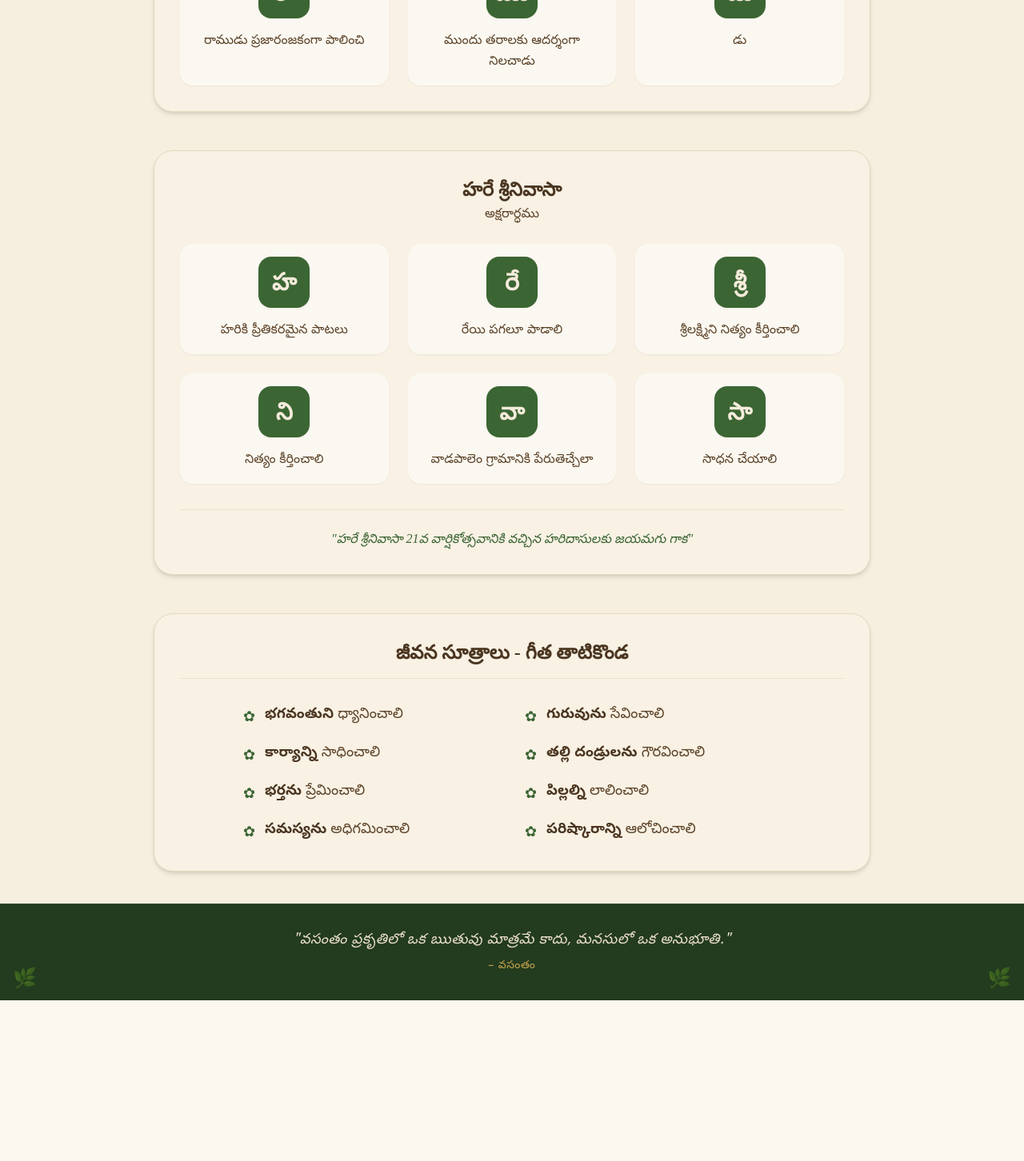
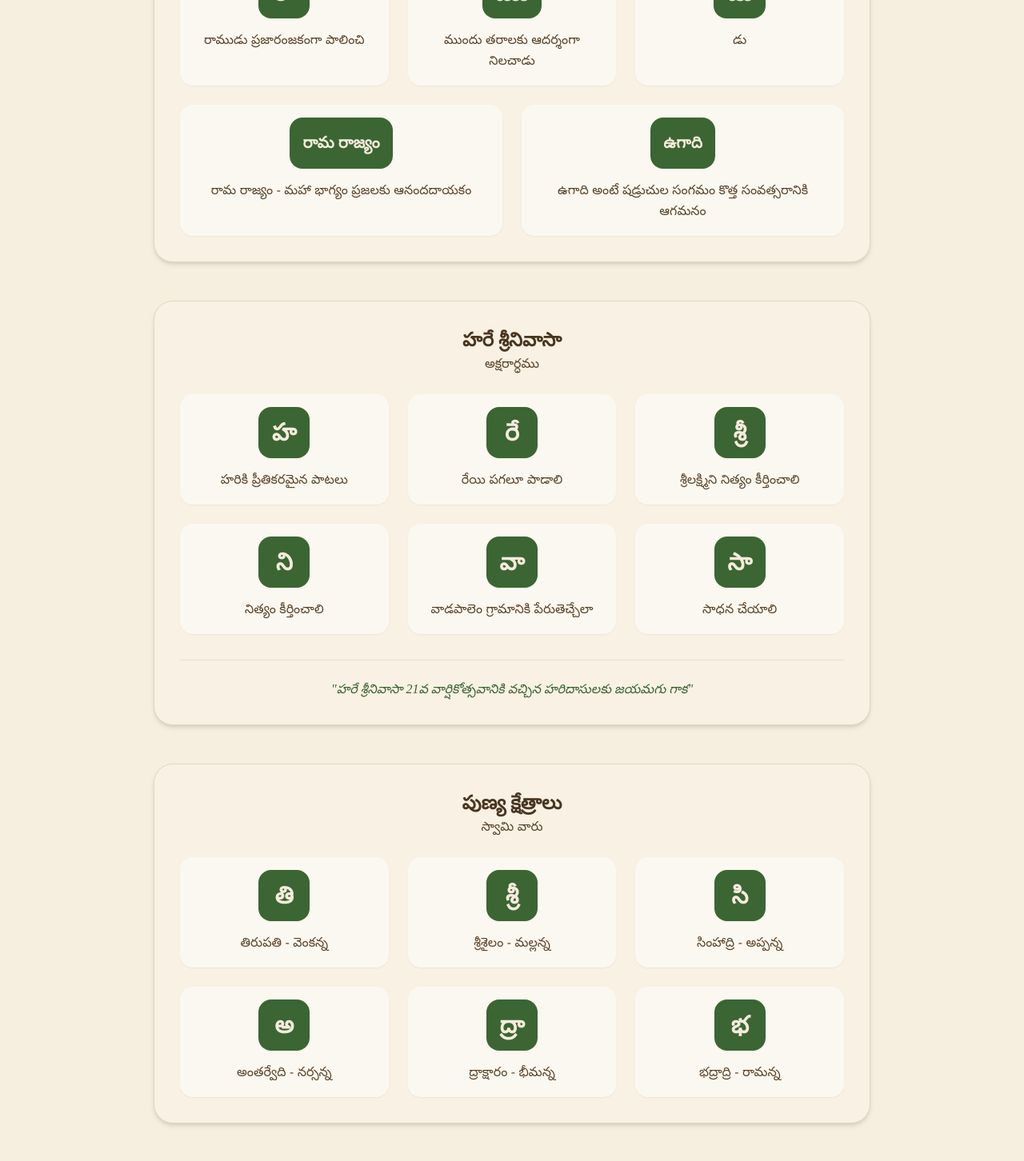
Before and after one commit to kumartatikonda1119/vasantham, a React (Vite) app in the folder frontend/: page /meaning in a window 1280 px wide. Shown: the part 560-2012 px from the top of the page at 80% size. Before the commit the page ends 1811 px from the top, so only its background shows below. Built offline with nearby package versions, Linux system fonts and the light colour scheme; a web font is replaced by a local one.

Commit message:
feat: added new content to commentary and akshara ardham, improved Akshara UI layout

```diff
--- a/frontend/src/data/aksharadata.json
+++ b/frontend/src/data/aksharadata.json
@@ -9,7 +9,9 @@
         { "letter": "ది", "text": "దిన దిన ప్రవర్ధమానంగా ఉండేది ఉగాది" },
         { "letter": "రా", "text": "రాముడు ప్రజారంజకంగా పాలించి" },
         { "letter": "ము", "text": "ముందు తరాలకు ఆదర్శంగా నిలచాడు" },
-        { "letter": "డు", "text": "డు" }
+        { "letter": "డు", "text": "డు" },
+        { "letter": "రామ రాజ్యం", "text": "రామ రాజ్యం - మహా భాగ్యం ప్రజలకు ఆనందదాయకం" },
+        { "letter": "ఉగాది", "text": "ఉగాది అంటే షడ్రుచుల సంగమం కొత్త సంవత్సరానికి ఆగమనం" }
       ]
     },
     {
@@ -23,6 +25,18 @@
         { "letter": "ని", "text": "నిత్యం కీర్తించాలి" },
         { "letter": "వా", "text": "వాడపాలెం గ్రామానికి పేరుతెచ్చేలా" },
         { "letter": "సా", "text": "సాధన చేయాలి" }
+      ]
+    },
+    {
+      "title": "పుణ్య క్షేత్రాలు",
+      "description": "స్వామి వారు",
+      "lines": [
+        { "letter": "తి", "text": "తిరుపతి - వెంకన్న" },
+        { "letter": "శ్రీ", "text": "శ్రీశైలం - మల్లన్న" },
+        { "letter": "సి", "text": "సింహాద్రి - అప్పన్న" },
+        { "letter": "అ", "text": "అంతర్వేది - నర్సన్న" },
+        { "letter": "ద్రా", "text": "ద్రాక్షారం - భీమన్న" },
+        { "letter": "భ", "text": "భద్రాద్రి - రామన్న" }
       ]
     }
   ],
--- a/frontend/src/data/commentrypage.json
+++ b/frontend/src/data/commentrypage.json
@@ -13,11 +13,26 @@
       "ఆశల్ని - ఆశయాలతో ముడి పెట్టుకోవాలి. ఇవన్నీ చేయాలంటే మనసుని అదుపులో పెట్టుకోవాలి.",
       "",
       "భక్తి అనే విత్తు నాటి",
-      "విజ్ఞానం అనే నీళ్ళు పోసి",
+      "జ్ఞానం అనే నీళ్ళు పోసి",
       "సాధన అనే ప్రక్రియ చేస్తే",
       "ముక్తి అనే ఫలం లభిస్తుంది.",
       "ఇది ఒక సూక్తి",
       "ధర్మం అనే మార్గంలో వెళ్ళాలి, దైవం అనే గమ్యం చేరాలి."
     ]
+  },
+  {
+    "title": "గీత - పురాణం - ఇతిహాసం",
+    "content": [
+      "భగవద్గీత - భక్తితో చదివితే ముక్తి వస్తుంది",
+      "రామాయణాన్ని ఆచరించు.",
+      "భాగవతాన్ని గుర్తుపెట్టుకో",
+      "భారతాన్ని తెలుసుకో",
+      "జీవితాన్ని మలుచుకో",
+      "రాముణ్ణి పూజించు",
+      "కృష్ణుణ్ణి ఆరాధించు",
+      "విష్ణువును ధ్యానించు",
+      "శ్రీనివాసుని దర్శించు",
+      "మానవ జన్మ త్యజించు"
+    ]
   }
 ]
--- a/frontend/src/pages/AksharaPage.jsx
+++ b/frontend/src/pages/AksharaPage.jsx
@@ -28,11 +28,13 @@ const AksharaPage = () => {
                 </p>
               )}
 
-              <div className="grid grid-cols-1 md:grid-cols-2 lg:grid-cols-3 gap-6">
+              <div className="flex flex-wrap justify-center gap-6">
                 {poem.lines.map((line, idx) => (
-                  <div key={idx} className="flex flex-col items-center text-center p-4 bg-white/50 rounded-2xl shadow-sm">
-                    <div className="w-16 h-16 rounded-2xl bg-[#3B6533] text-[#F5EBDC] font-serif text-3xl font-bold flex items-center justify-center mb-4 shadow-sm">
-                      {line.letter}
+                  <div key={idx} className="flex-1 min-w-[250px] flex flex-col items-center text-center p-4 bg-white/50 rounded-2xl shadow-sm">
+                    <div className="min-w-[4rem] min-h-[4rem] px-4 py-2 rounded-2xl bg-[#3B6533] text-[#F5EBDC] font-serif font-bold flex items-center justify-center mb-4 shadow-sm text-center">
+                      <span className={line.letter?.length > 4 ? "text-xl leading-snug" : "text-3xl"}>
+                        {line.letter}
+                      </span>
                     </div>
                     <p className="font-sans text-[#5C4328] font-medium leading-relaxed">
                       {line.text}
```
